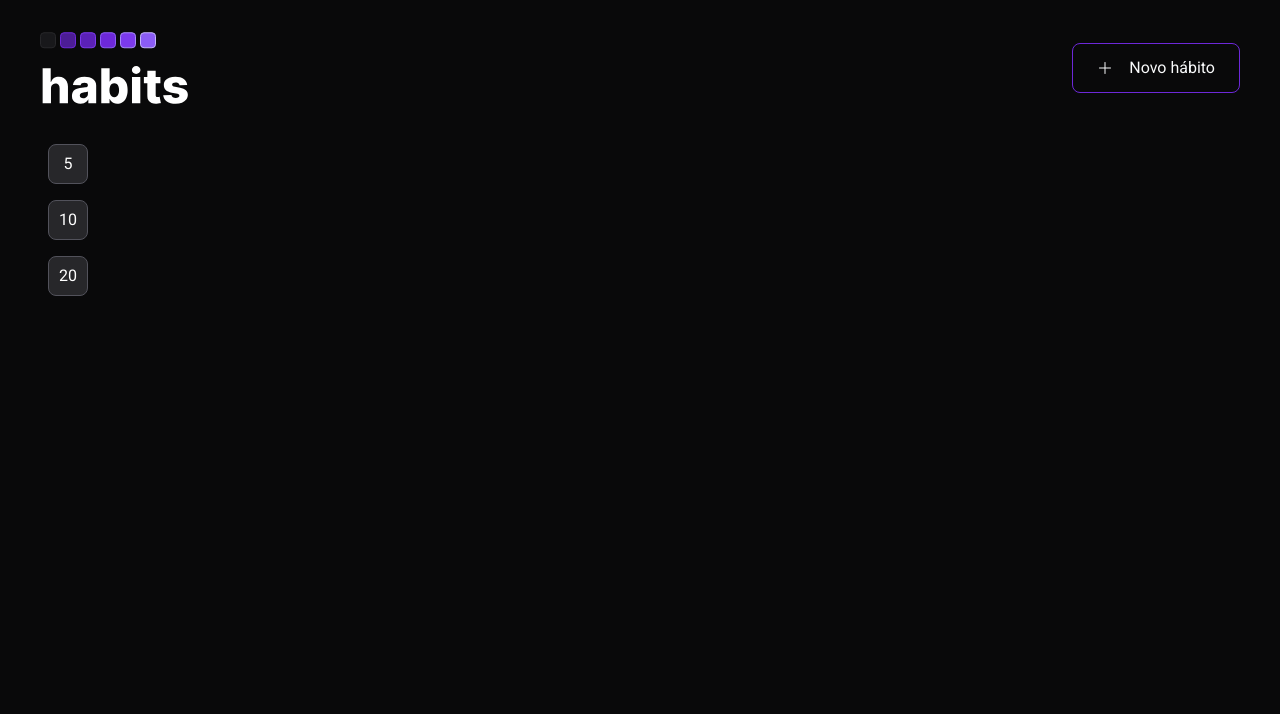
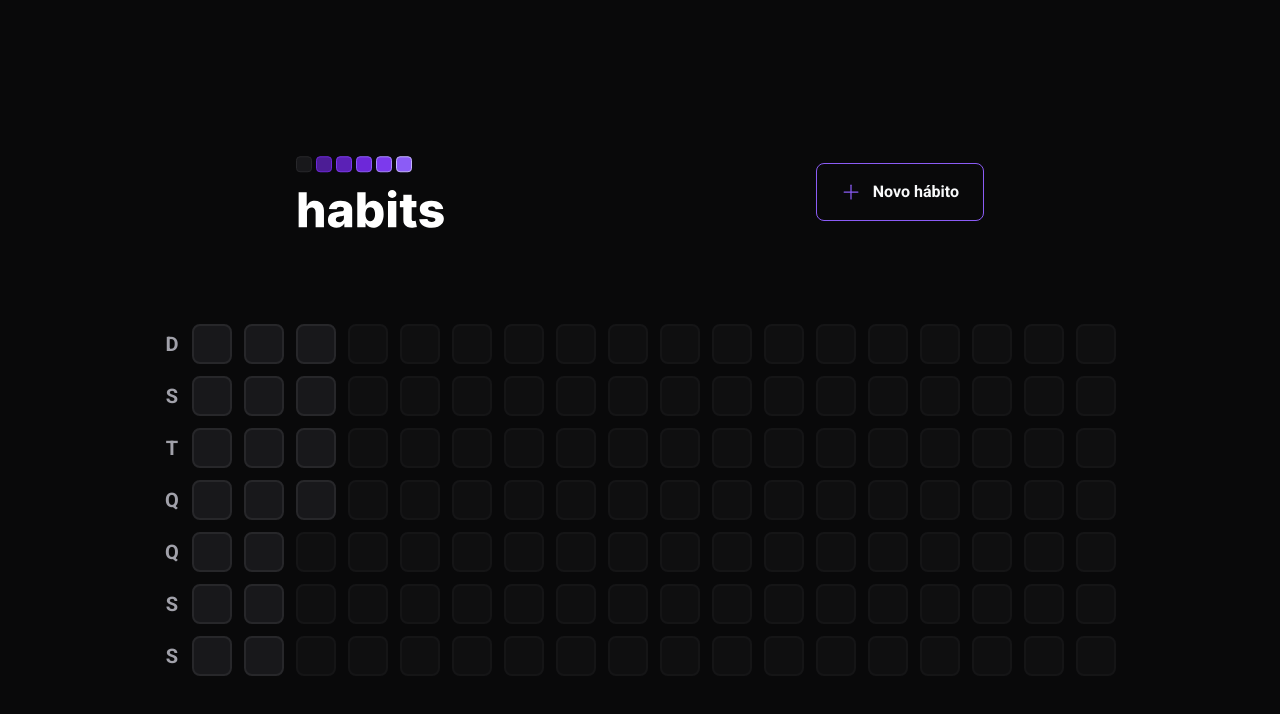
Before and after one commit to dioggosoares/nlw-setup, a React (Vite) app in the folder web/: page / in a window 1280 px wide. Shown: the top 714 px of the page. Built offline with nearby package versions, Linux system fonts and the light colour scheme.

Commit message:
feat: Implement habits summary table on front-end

```diff
--- a/web/index.html
+++ b/web/index.html
@@ -10,7 +10,7 @@
     <link href="https://fonts.googleapis.com/css2?family=Inter:wght@400;500;600&family=Roboto:wght@400;500;700&family=Ubuntu:wght@300;400;500;700&display=swap" rel="stylesheet" />
     <title>Habits</title>
   </head>
-  <body>
+  <body class="bg-background text-white">
     <div id="root"></div>
     <script type="module" src="/src/main.tsx"></script>
   </body>
--- a/web/package.json
+++ b/web/package.json
@@ -11,6 +11,7 @@
   "dependencies": {
     "@my-ignite-ui/react": "^1.6.1",
     "@primittive-ui/react": "^2.2.0",
+    "dayjs": "^1.11.7",
     "phosphor-react": "^1.4.1",
     "react": "^18.2.0",
     "react-dom": "^18.2.0"
--- a/web/src/App.tsx
+++ b/web/src/App.tsx
@@ -1,12 +1,14 @@
-import { Habit } from './components/Habit'
+import { Header } from './components/Header'
+import { SummaryTable } from './components/SummaryTable'
 
-export default function App() {
+export function App() {
   return (
     <>
-      <main className="flex flex-col w-full max-w-[90rem] mx-auto px-10 text-gray-100">
-        <Habit completed={5} />
-        <Habit completed={10} />
-        <Habit completed={20} />
+      <main className="w-screen h-screen flex items-center justify-center">
+        <div className="flex flex-col w-full max-w-5xl px-6 gap-16">
+          <Header />
+          <SummaryTable />
+        </div>
       </main>
     </>
   )
--- a/web/src/components/Habit/index.tsx
+++ /dev/null
@@ -1,11 +0,0 @@
-interface HabitProps {
-  completed: number
-}
-
-export function Habit({ completed }: HabitProps) {
-  return (
-    <div className="flex items-center justify-center text-white rounded-lg m-2 border border-zinc-600 bg-zinc-800 w-10 h-10">
-      {completed}
-    </div>
-  )
-}
--- /dev/null
+++ b/web/src/components/HabitDay/index.tsx
@@ -0,0 +1,9 @@
+// interface HabitProps {
+//   completed: number
+// }
+
+export function HabitDay() {
+  return (
+    <div className="w-10 h-10 bg-zinc-900 border-2 border-zinc-800 rounded-lg"></div>
+  )
+}
--- a/web/src/components/Header/index.tsx
+++ b/web/src/components/Header/index.tsx
@@ -1,18 +1,19 @@
-import { Plus } from "phosphor-react";
+import { Plus } from 'phosphor-react'
 
 import logo from '../../assets/logo.svg'
 
 export function Header() {
   return (
-    <header className="w-full max-w-[90rem] mx-auto py-8 px-10">
-      <div className="flex items-center justify-between">
-        <img src={logo} alt="asdsa" />
-        <button className="flex items-center gap-4 border border-primary-300 rounded-lg px-6 py-3 text-gray-50
-            hover:text-gray-300 transitions-all duration-150 ease-linear">
-          <Plus />
-          Novo hábito
-        </button>
-      </div>
+    <header className="flex items-center justify-between w-full max-w-3xl mx-auto py-8 px-10">
+      <img src={logo} alt="Habits" />
+      <button
+        type="button"
+        className="flex items-center gap-3 font-semibold border border-violet-500 rounded-lg px-6 py-4 text-gray-50
+                  hover:border-violet-300 transitions-all duration-150 ease-linear"
+      >
+        <Plus size={20} className="text-violet-500" />
+        Novo hábito
+      </button>
     </header>
   )
 }
--- /dev/null
+++ b/web/src/components/SummaryTable/index.tsx
@@ -0,0 +1,44 @@
+import { generateDatesFromYearBeginning } from '../../utils/generate-dates-from-year-beginning'
+import { HabitDay } from '../HabitDay'
+
+const weekDays = ['D', 'S', 'T', 'Q', 'Q', 'S', 'S']
+
+const summaryDates = generateDatesFromYearBeginning()
+
+const minimumSummaryDateSize = 18 * 7 // 18 weeks
+const amountOfDaysToFill = minimumSummaryDateSize - summaryDates.length
+
+export function SummaryTable() {
+  return (
+    <div className="w-full flex">
+      <div className="grid grid-rows-7 grid-flow-row gap-3">
+        {weekDays.map((weekDay, i) => {
+          return (
+            <div
+              key={`${weekDay}-${i}`}
+              className="flex items-center justify-center text-zinc-400 text-xl w-10 h-10 font-bold"
+            >
+              {weekDay}
+            </div>
+          )
+        })}
+      </div>
+
+      <div className="grid grid-rows-7 grid-flow-col gap-3">
+        {summaryDates.map((date) => {
+          return <HabitDay key={date.toString()} />
+        })}
+
+        {amountOfDaysToFill > 0 &&
+          Array.from({ length: amountOfDaysToFill }).map((_, i) => {
+            return (
+              <div
+                key={i}
+                className="w-10 h-10 bg-zinc-900 border-2 border-zinc-800 rounded-lg opacity-40 cursor-not-allowed"
+              />
+            )
+          })}
+      </div>
+    </div>
+  )
+}
--- a/web/src/main.tsx
+++ b/web/src/main.tsx
@@ -1,13 +1,11 @@
 import React from 'react'
 import ReactDOM from 'react-dom/client'
-import App from './App'
-import { Header } from './components/Header'
+import { App } from './App'
 
 import './styles/globals.css'
 
 ReactDOM.createRoot(document.getElementById('root') as HTMLElement).render(
   <React.StrictMode>
-    <Header />
     <App />
   </React.StrictMode>,
 )
--- a/web/src/styles/globals.css
+++ b/web/src/styles/globals.css
@@ -1,7 +1,3 @@
 @tailwind base;
 @tailwind components;
 @tailwind utilities;
-
-body {
-  @apply bg-zinc-900;
-}
--- /dev/null
+++ b/web/src/utils/generate-dates-from-year-beginning.ts
@@ -0,0 +1,16 @@
+import dayjs from 'dayjs'
+
+export function generateDatesFromYearBeginning() {
+  const firstDayOfTheYear = dayjs().startOf('year')
+  const today = new Date()
+
+  const dates = []
+  let compareDate = firstDayOfTheYear
+
+  while (compareDate.isBefore(today)) {
+    dates.push(compareDate.toDate())
+    compareDate = compareDate.add(1, 'day')
+  }
+
+  return dates
+}
--- a/web/tailwind.config.cjs
+++ b/web/tailwind.config.cjs
@@ -1,12 +1,13 @@
 /** @type {import('tailwindcss').Config} */
 module.exports = {
-  content: ['./src/**/*.tsx'],
+  content: ['./src/**/*.tsx', './index.html'],
   theme: {
     extend: {
       fontFamily: {
         sans: 'Roboto, sans-serif',
       },
       colors: {
+        background: '#09090A',
         green: {
           300: '#00B37E',
           500: '#00875F',
@@ -28,15 +29,9 @@ module.exports = {
           200: '#7C3AED',
           100: '#8B5CF6',
         },
-        zinc: {
-          100: '#E1E1E6',
-          200: '#C4C4CC',
-          300: '#8D8D99',
-          500: '#323238',
-          700: '#232326',
-          800: '#27272A',
-          900: '#09090A',
-        },
+      },
+      gridTemplateRows: {
+        7: 'repeat(7, minmax(0, 1fr))',
       },
     },
   },
```
Also changed, not shown: web/.eslintrc.json, 1 other file (tests, documents, lock files or other folders).
